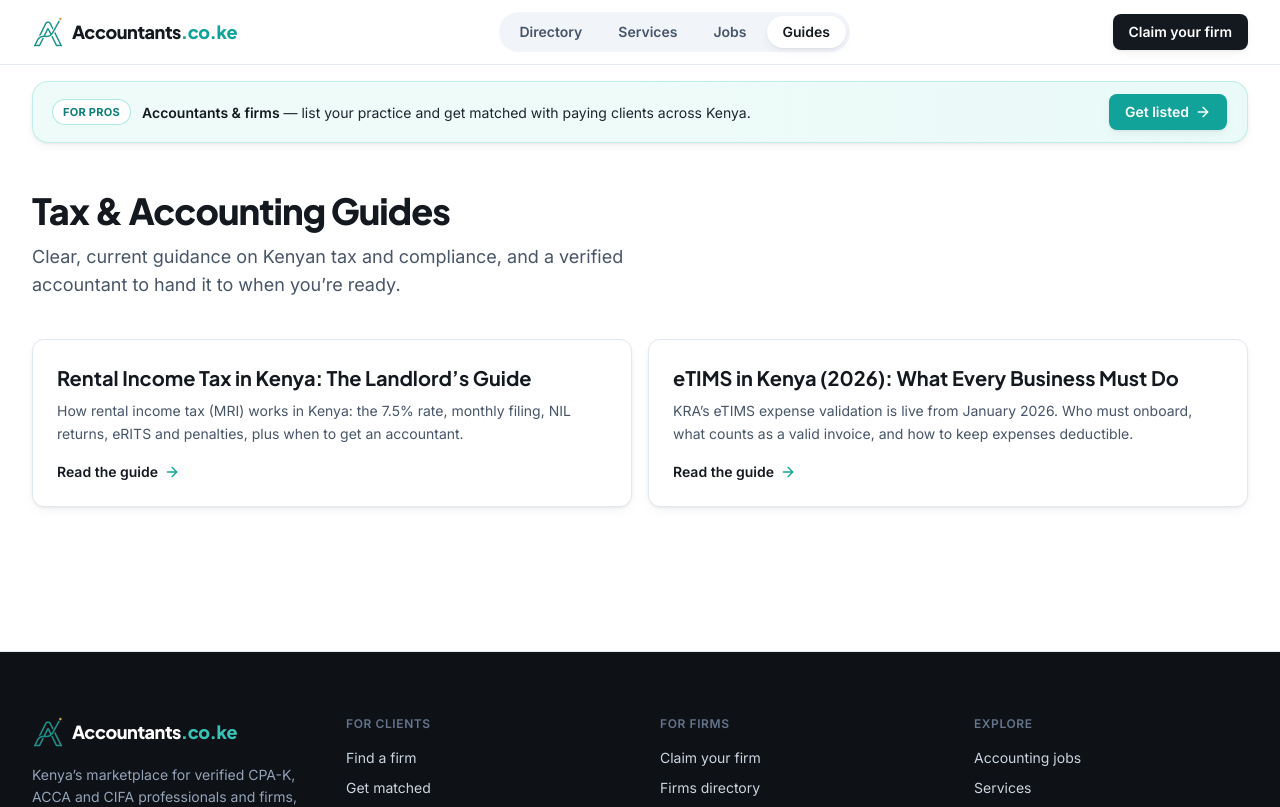
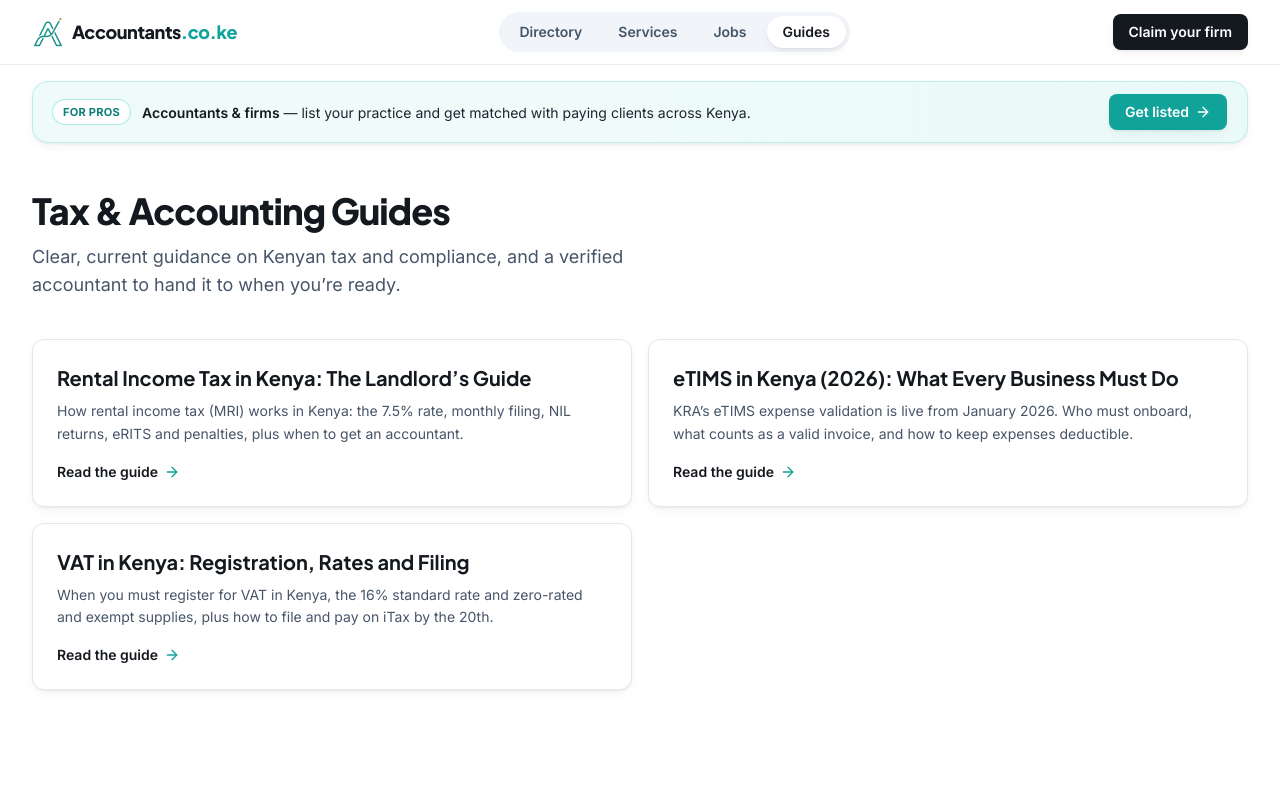
Before and after one commit to nahadgur/accountants-coke, a Next.js app: page /guides in a window 1280 px wide. Shown: the top 807 px of the page. Built offline with nearby package versions, Linux system fonts and the light colour scheme.

Commit message:
Publish guide: VAT in Kenya (registration, rates, filing)
Adds the VAT-in-Kenya pillar guide and patches the guide renderer with an
inline [anchor](url) parser so in-prose internal/external links render.

Co-Authored-By: Claude Opus 4.8 <noreply@anthropic.com>

```diff
--- a/src/app/guides/[slug]/page.tsx
+++ b/src/app/guides/[slug]/page.tsx
@@ -1,5 +1,7 @@
 import type { Metadata } from 'next';
 import { notFound } from 'next/navigation';
+import Link from 'next/link';
+import type { ReactNode } from 'react';
 import { GUIDES, getGuide } from '@/data/guides';
 import { getService } from '@/data/services';
 import {
@@ -12,6 +14,24 @@ import {
   type Pro,
 } from '@/components/page/blocks';
 import { getServicePros, faqJsonLd, articleJsonLd } from '@/lib/seo';
+
+function renderInline(text: string): ReactNode[] {
+  const out: ReactNode[] = [];
+  const re = /\[([^\]]+)\]\(([^)]+)\)/g;
+  let last = 0; let m: RegExpExecArray | null; let k = 0;
+  while ((m = re.exec(text)) !== null) {
+    if (m.index > last) out.push(text.slice(last, m.index));
+    const label = m[1]; const href = m[2];
+    if (href.startsWith('/')) {
+      out.push(<Link key={`il-${k++}`} href={href}>{label}</Link>);
+    } else {
+      out.push(<a key={`il-${k++}`} href={href} target="_blank" rel="noopener noreferrer">{label}</a>);
+    }
+    last = re.lastIndex;
+  }
+  if (last < text.length) out.push(text.slice(last));
+  return out;
+}
 
 export const revalidate = 300;
 
@@ -86,12 +106,12 @@ export default async function GuidePage({ params }: Props) {
             <Prose>
               <h2>{sec.heading}</h2>
               {sec.body.map((p, j) => (
-                <p key={j}>{p}</p>
+                <p key={j}>{renderInline(p)}</p>
               ))}
               {sec.bullets && (
                 <ul>
                   {sec.bullets.map((b) => (
-                    <li key={b}>{b}</li>
+                    <li key={b}>{renderInline(b)}</li>
                   ))}
                 </ul>
               )}
--- a/src/data/guides.ts
+++ b/src/data/guides.ts
@@ -155,6 +155,70 @@ export const GUIDES: Guide[] = [
     ],
     relatedService: 'etims',
   },
+  {
+    slug: 'vat-kenya',
+    title: 'VAT in Kenya: Registration, Rates and Filing',
+    metaTitle: 'VAT in Kenya: Rates, Registration and Filing (2026)',
+    description:
+      'When you must register for VAT in Kenya, the 16% standard rate and zero-rated and exempt supplies, plus how to file and pay on iTax by the 20th.',
+    lead: 'Value Added Tax is the consumption tax you charge on most goods and services you sell in Kenya. The real question for a growing business is usually whether you have crossed the line that makes registration compulsory, and what changes the day you do. This guide sets out who must register, the rates that apply, and how filing and payment work on iTax, with every figure checked against the Kenya Revenue Authority.',
+    updated: '2026-06-22',
+    sections: [
+      {
+        id: 'who-must-register',
+        heading: 'Who has to register for VAT',
+        body: [
+          "Registration turns on turnover, not profit. You must register for VAT once the value of your taxable goods and services reaches or is expected to reach KES 5 million in any twelve-month period, according to the [Kenya Revenue Authority's VAT guidance](https://www.kra.go.ke/individual/filing-paying/types-of-taxes/value-added-tax). The test is forward-looking as well as backward-looking: if you can reasonably see your sales crossing KES 5 million in the coming year, you are expected to register before you breach the threshold rather than after.",
+          "Businesses below KES 5 million can still apply for voluntary registration, which some do so they can reclaim the VAT they pay on stock and equipment. Voluntary registration is granted subject to KRA conditions, and it carries the same monthly filing duty as compulsory registration, so it is worth weighing the input tax you would recover against the ongoing compliance load.",
+          "If your turnover sits in the small-business range and VAT does not yet apply, your obligation may instead be Turnover Tax, which is a separate regime for smaller traders. The two do not overlap, so settle which one you fall under before you register for anything.",
+        ],
+      },
+      {
+        id: 'vat-rates',
+        heading: 'The rates: standard, zero-rated and exempt',
+        body: [
+          "Kenya runs three VAT categories, and the difference between them matters for what you can claim back.",
+          "The standard rate is 16%, and it applies to most taxable goods and services. This is the rate you add to your invoices and the rate buyers see at the till.",
+          "Zero-rated supplies are taxable but charged at 0%. These are listed in the Second Schedule to the [VAT Act 2013](https://new.kenyalaw.org/akn/ke/act/2013/35/) and include certain exports and a defined set of essential goods. Because zero-rated supplies are still taxable in law, a business making them can register and reclaim the input VAT it has paid, which is the practical reason the zero rate exists rather than a plain exemption.",
+          "Exempt supplies are different. They are listed in the First Schedule and are outside the VAT net entirely, which means you do not charge VAT on them but you also cannot deduct the input VAT on costs that relate to them. Getting the classification wrong is one of the more common ways businesses either overcharge customers or lose a refund they were entitled to, so confirm the schedule that covers your products before you set your prices.",
+        ],
+      },
+      {
+        id: 'filing-and-paying',
+        heading: 'How to file and pay VAT on iTax',
+        body: [
+          "VAT is a monthly tax. Both the return and the payment are due on or before the 20th day of the month following the tax period, and returns are filed online through iTax, as set out in the KRA VAT guidance. A return covering June, for example, is due by 20 July.",
+          "A registered business files every month even when there is nothing to declare. If you made no sales in a period you still submit a nil return rather than skipping the month, because the obligation attaches to your registration, not to whether you traded. This is the same NIL-return discipline that applies elsewhere in the KRA system, and missing it is treated as a failure to file rather than a harmless gap.",
+          "The return itself reconciles the VAT you charged on sales against the VAT you paid on purchases, and you remit the difference. That reconciliation now leans heavily on electronic invoicing: input VAT generally has to be supported by a valid electronic tax invoice for KRA to accept the deduction. If you are not yet set up for compliant invoicing, our explainer on [how eTIMS works for Kenyan businesses](/guides/etims-kenya/) covers what counts as a valid invoice and why an unvalidated purchase can be disallowed when you file your VAT.",
+        ],
+      },
+      {
+        id: 'late-penalties',
+        heading: 'What it costs to file or pay late',
+        body: [
+          "The penalties are deliberately steep enough to make timeliness cheaper than the alternative. For failing to file or remit VAT, KRA applies a penalty of the greater of 5% of the tax due or KES 10,000, and late payment then attracts interest of 1% per month on the unpaid amount until it is cleared. Because the interest compounds month on month, a balance left unpaid grows quietly in the background even after the one-off penalty has been charged.",
+          "The figures above are current at the time of writing, but VAT rates, thresholds and the exempt and zero-rated schedules are set by the Finance Act and can change each year. Always confirm the position for your own period against KRA before you rely on a number, especially around the June budget cycle when amendments take effect.",
+        ],
+      },
+      {
+        id: 'when-to-get-help',
+        heading: 'When to bring in an accountant',
+        body: [
+          "Plenty of businesses register for VAT and run their monthly returns themselves. The point where it usually pays to get help is when the classification gets messy: mixed supplies that are partly standard-rated and partly exempt, large input claims sitting in a refund position, or a backlog of unvalidated invoices threatening your deductions. Those are the situations where a single mistake repeats every month until someone catches it.",
+          "If you would rather have the registration decision, the monthly filing and the input-tax reconciliation handled properly from the start, tell us what your business needs and we will match you privately with up to three qualified accountants who handle VAT, free. You can also look through our [VAT service listings](/services/vat/) to see the kind of support available before you decide.",
+        ],
+      },
+    ],
+    faqs: [
+      { q: 'When must I register for VAT in Kenya?', a: 'Once your taxable turnover reaches or is expected to reach KES 5 million in any twelve-month period. The test is forward-looking, so you should register before you cross the threshold if you can reasonably see sales reaching it.' },
+      { q: 'What is the VAT rate in Kenya?', a: 'The standard rate is 16% on most goods and services. Some supplies are zero-rated (taxable at 0%) and others are exempt (outside VAT entirely).' },
+      { q: 'What is the difference between zero-rated and exempt supplies?', a: 'Zero-rated supplies are taxable at 0%, so you can still reclaim input VAT on related costs. Exempt supplies are outside VAT, so you charge no VAT but cannot reclaim the input VAT on related costs.' },
+      { q: 'When are VAT returns due in Kenya?', a: 'VAT is monthly. The return and payment are due on or before the 20th of the month after the tax period, so June VAT is due by 20 July. File a NIL return for any month with nothing to declare.' },
+      { q: 'What is the penalty for filing or paying VAT late?', a: 'Failing to file or remit attracts a penalty of the greater of 5% of the tax due or KES 10,000, and late payment adds interest of 1% per month on the unpaid amount until it is cleared.' },
+      { q: 'Do I have to register for VAT below KES 5 million?', a: 'No, but you can apply for voluntary registration, often to reclaim input VAT on stock and equipment. It carries the same monthly filing duty. Smaller traders may fall under Turnover Tax instead.' },
+    ],
+    relatedService: 'vat',
+  },
 ];
 
 export const GUIDE_MAP = Object.fromEntries(GUIDES.map((g) => [g.slug, g]));
```
